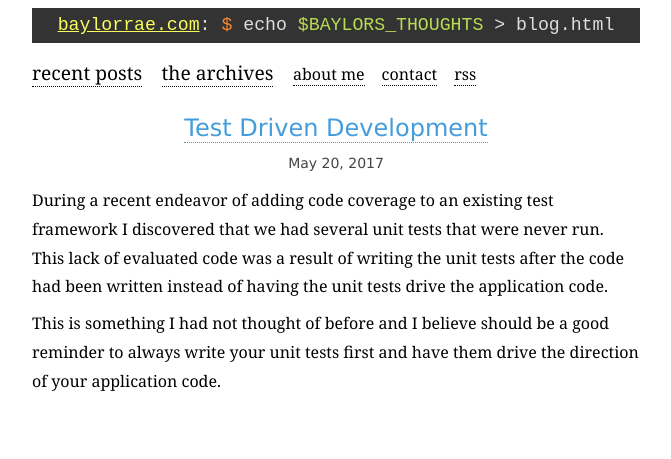
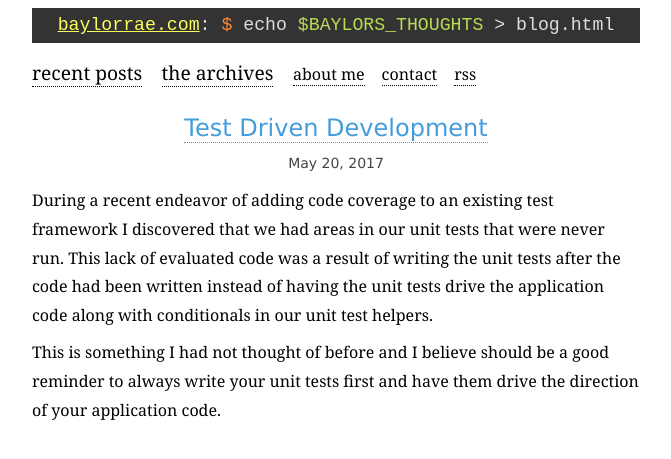
Before and after one commit to BaylorRae/baylorrae.github.io, a Jekyll site: the page built from _posts/2017-05-19-tdd.md, in a window 1280 px wide. Shown: the top 459 px of the page, without its empty margins (304-975 px from the left). Built offline with Jekyll 4.4.1, drawn with Linux system fonts in a browser that asks for light colours.

Commit message:
specify use of conditionals in test definitions

```diff
--- a/_posts/2017-05-19-tdd.md
+++ b/_posts/2017-05-19-tdd.md
@@ -9,9 +9,10 @@ tags:
 ---
 
 During a recent endeavor of adding code coverage to an existing test framework
-I discovered that we had several unit tests that were never run. This lack of
+I discovered that we had areas in our unit tests that were never run. This lack of
 evaluated code was a result of writing the unit tests after the code had been
-written instead of having the unit tests drive the application code.
+written instead of having the unit tests drive the application code along with
+conditionals in our unit test helpers.
 
 This is something I had not thought of before and I believe should be a good
 reminder to always write your unit tests first and have them drive the
```
